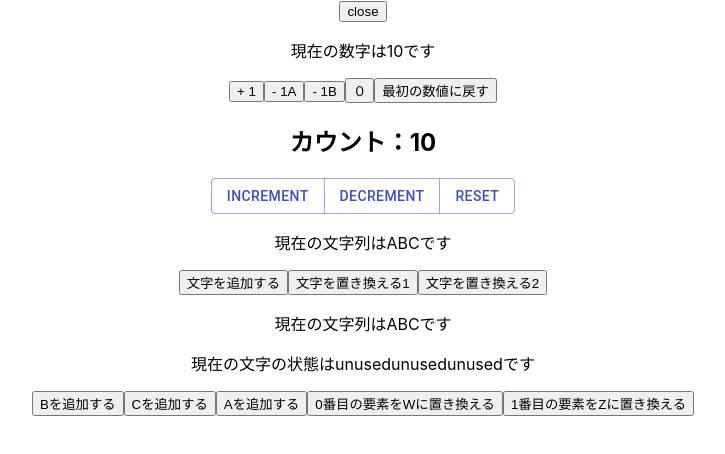
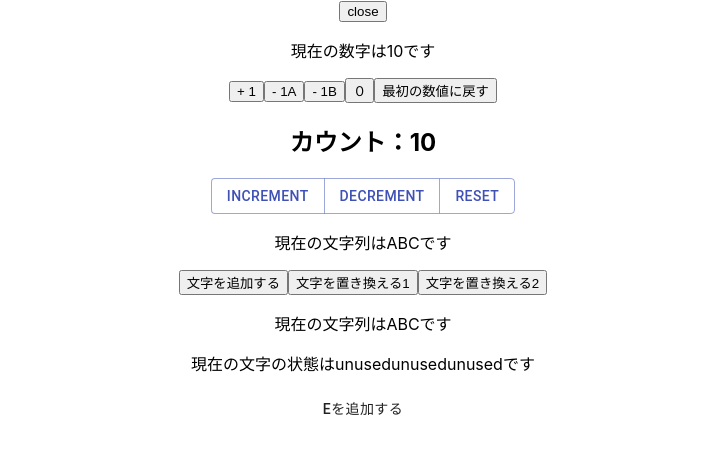
Before and after one commit to yuya-kambayashi/reactOfficial, a React (Create React App) app in the folder react-official/: page / in a window 1280 px wide. Shown: the top 454 px of the page, without its empty margins (277-1002 px from the left). Built offline with nearby package versions, Linux system fonts and the light colour scheme.

Commit message:
ボタンを切り出します

```diff
--- a/react-official/src/Counter.tsx
+++ b/react-official/src/Counter.tsx
@@ -3,6 +3,7 @@ import Button from '@material-ui/core/Button';
 import ButtonGroup from '@material-ui/core/ButtonGroup';
 import './styles.css';
 import { reducerFuncLetters, ActionType, ActionDetail } from './Reducer'
+import LetterButton from './LetterButton';
 
     // countの初期値として、1~10までのランダムな数値を生成
     const initialState = Math.floor(Math.random() * 10) + 1;
@@ -53,10 +54,10 @@ const Counter = () => {
 
     const [letters2, dispatchLetter] = useReducer(reducerFuncLetters, initialLetterState);
 
-    const actionDetailA = {
+    const actionDetailA : ActionDetail = {
       type: ActionType.CONCAT,
       target: "A",
-    } as ActionDetail;
+    };
 
     return (
       <>
@@ -98,11 +99,12 @@ const Counter = () => {
         <div className={open ? 'isOpen' : 'isClose'}>
           <p>現在の文字列は{letters2.letters}です</p>
           <p>現在の文字の状態は{letters2.letterUsage}です</p>
-          <button onClick={() => dispatchLetter({type: ActionType.CONCAT, target:'B'})}>Bを追加する</button>
+          {/* <button onClick={() => dispatchLetter({type: ActionType.CONCAT, target:'B'})}>Bを追加する</button>
           <button onClick={() => dispatchLetter({type: ActionType.CONCAT, target:'C'})}>Cを追加する</button>
-          <button onClick={() => dispatchLetter(actionDetailA)}>Aを追加する</button>
-          <button onClick={() => dispatchLetter({type: ActionType.SPLICE, target:'W', index: 0})}>0番目の要素をWに置き換える</button>
-          <button onClick={() => dispatchLetter({type: ActionType.SPLICE, target:'Z', index: 1})}>1番目の要素をZに置き換える</button>
+          <button onClick={() => dispatchLetter(actionDetailA)}>Aを追加する</button> */}
+          <LetterButton dispatchLetter={dispatchLetter}/>
+          {/* <button onClick={() => dispatchLetter({type: ActionType.SPLICE, target:'W', index: 0})}>0番目の要素をWに置き換える</button>
+          <button onClick={() => dispatchLetter({type: ActionType.SPLICE, target:'Z', index: 1})}>1番目の要素をZに置き換える</button> */}
         </div>
       </>
     )
--- /dev/null
+++ b/react-official/src/LetterButton.tsx
@@ -0,0 +1,27 @@
+import React, {useState, useRef, useEffect, useReducer} from 'react';
+import Button from '@material-ui/core/Button';
+import ButtonGroup from '@material-ui/core/ButtonGroup';
+import './styles.css';
+import { reducerFuncLetters, ActionType, ActionDetail } from './Reducer'
+
+type Props = {
+    dispatchLetter: (action: ActionDetail) => void;
+}
+
+const actionDetailE : ActionDetail = {
+    type: ActionType.CONCAT,
+    target: "E",
+  };
+
+const LetterButton: React.FC<Props> = ({dispatchLetter}) => {
+    return (
+      <>
+        <div>
+          <Button onClick={() => dispatchLetter(actionDetailE)}>Eを追加する</Button>
+        </div>
+      </>
+    )
+  }
+
+
+export default LetterButton;
```
